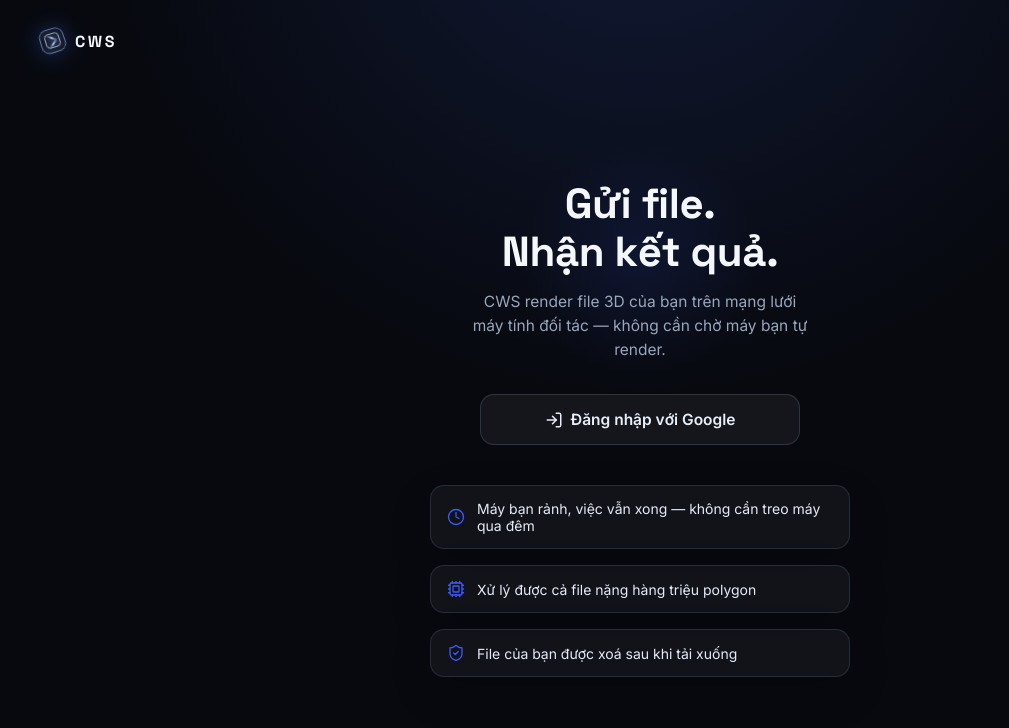
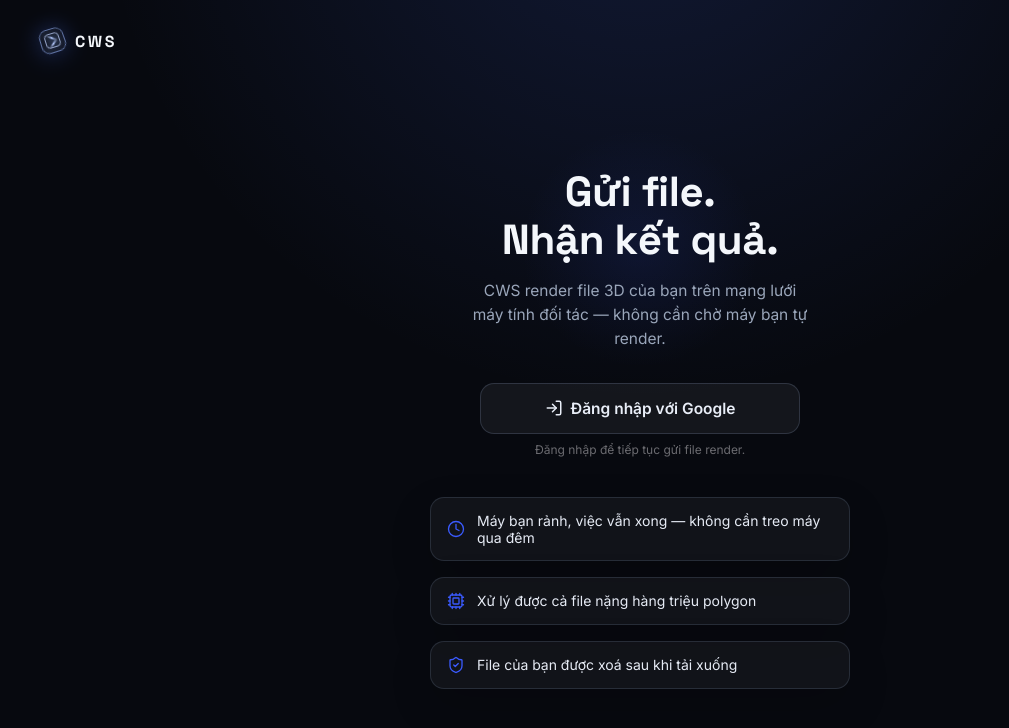
Before and after one commit to trankhanhduy1508-maker/cws-portal, a React (Vite) app: page / in a window 1280 px wide. Shown: the top 728 px of the page, without its empty margins (0-1009 px from the left). Built offline with nearby package versions, Linux system fonts and the light colour scheme; no server answers.

Commit message:
docs(ui): align landing copy with login-first customer flow

```diff
--- a/src/pages/LandingScreen.jsx
+++ b/src/pages/LandingScreen.jsx
@@ -9,12 +9,10 @@ const REASONS = [
   { icon: ShieldCheck, text: 'File của bạn được xoá sau khi tải xuống' },
 ];
 
-/** Hero + trạng thái đăng nhập Google — không còn là 1 bước riêng phải
- * bấm "Bắt đầu" mới thấy được (khách cần thấy ngay Upload/Drive link ở
- * trang đầu). Đăng nhập chỉ thực sự BẮT BUỘC khi khách bấm "Bắt đầu
- * render" ở UploadScreen render ngay bên dưới trang này (xem
- * App.jsx#handleContinueFromUpload) — nút Google ở đây chỉ là lối tắt
- * cho khách muốn đăng nhập trước khi chọn file/dán link. */
+/** Customer workflow Phase 1 starts with Google authentication.
+ * Unauthenticated customers see the product introduction + Google Login.
+ * Upload/Drive becomes available only after authentication succeeds.
+ * Do not reorder this workflow without Founder approval. */
 export default function LandingScreen({ isAuthenticated, customerName, isAuthLoading, authError, onGoogleLogin }) {
   return (
     <motion.div
@@ -40,9 +38,14 @@ export default function LandingScreen({ isAuthenticated, customerName, isAuthLoa
             Đã đăng nhập{customerName ? ` — ${customerName}` : ''}
           </p>
         ) : (
-          <Button variant="secondary" icon={LogIn} onClick={onGoogleLogin} disabled={isAuthLoading}>
-            {isAuthLoading ? 'Đang đăng nhập...' : 'Đăng nhập với Google'}
-          </Button>
+          <>
+            <Button variant="secondary" icon={LogIn} onClick={onGoogleLogin} disabled={isAuthLoading}>
+              {isAuthLoading ? 'Đang đăng nhập...' : 'Đăng nhập với Google'}
+            </Button>
+            <p style={{ fontSize: 12, color: '#6B6B70', textAlign: 'center', marginTop: 8 }}>
+              Đăng nhập để tiếp tục gửi file render.
+            </p>
+          </>
         )}
         {authError && (
           <p role="alert" style={{ fontSize: 13, color: '#E5484D', textAlign: 'center', marginTop: 8 }}>
```
